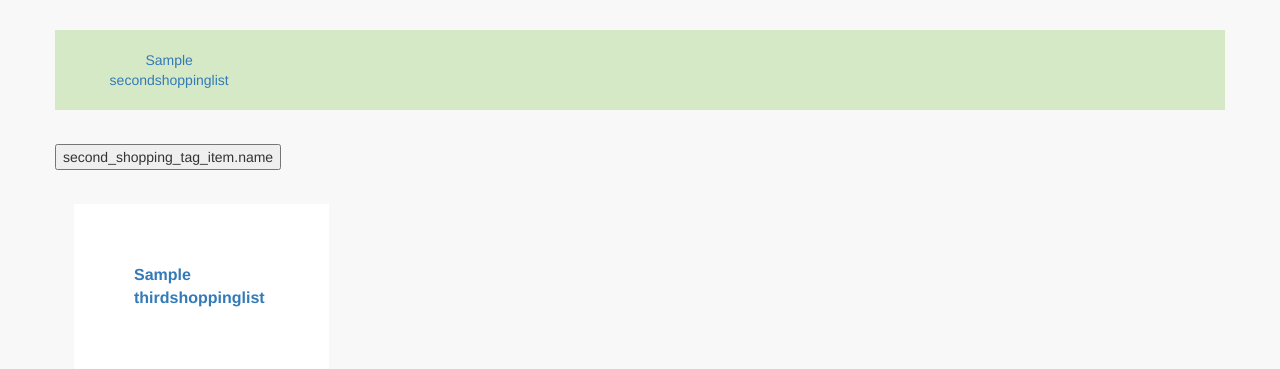
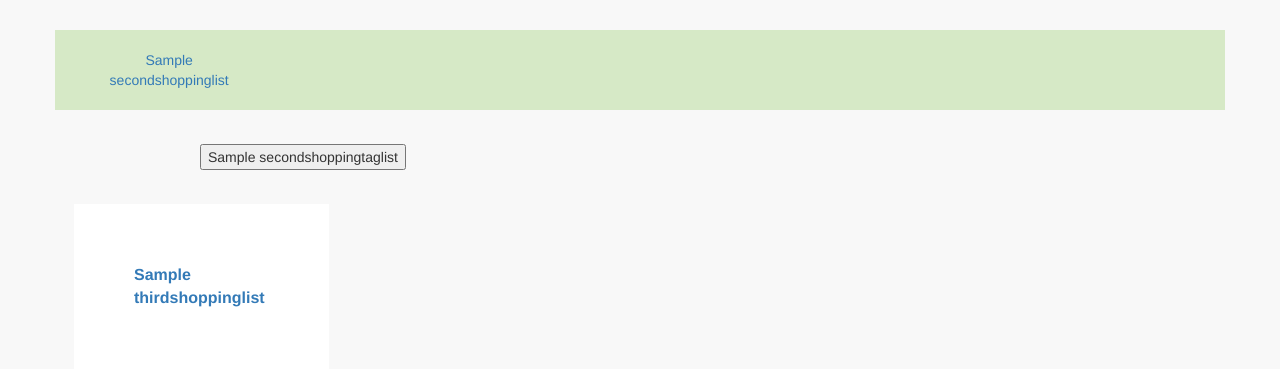
Before and after one commit to duyabobo/feidan, a Django app: a page that uses shoppinglist/templates/second_tag.html in a window 1280 px wide; the page is wider, and only the part inside the window is pictured. Shown: the top 369 px of that part. Run offline with Django 3.2, Linux system fonts and the light colour scheme; tables that the repository leaves empty hold one stand-in row (values such as "Sample post"); some libraries are stand-ins or nearby versions.

Commit message:
U css：修改一下样式

```diff
--- a/shoppinglist/admin.py
+++ b/shoppinglist/admin.py
@@ -22,6 +22,12 @@ class ThirdShoppingListAdmin(admin.ModelAdmin):
     search_fields = ('id', 'name')
 
 
+class SecondShoppingTagListAdmin(admin.ModelAdmin):
+    list_display = ('id', 'name', 'serial_number')
+    search_fields = ('id', 'name')
+
+
 admin.site.register(FirstShoppingList, FirstShoppingListAdmin)
 admin.site.register(SecondShoppingList, SecondShoppingListAdmin)
 admin.site.register(ThirdShoppingList, ThirdShoppingListAdmin)
+admin.site.register(SecondShoppingTagList, SecondShoppingTagListAdmin)
--- a/shoppinglist/static/css/shoppinglist.css
+++ b/shoppinglist/static/css/shoppinglist.css
@@ -24,13 +24,9 @@ body > div.container > div > div.second_shopping_item {
     margin-bottom: 4px;
 }
 
-.second_shopping_list_tag {
-    margin-bottom: 4px;
-}
-
-body > div.container > div.second_shopping_list_tag {
-    margin-left: 40px;
-    margin-right: 40px;
+body > div.second_shopping_tag_list {
+    margin-left: 200px;
+    margin-right: 200px;
 }
 
 .third_shopping_item {
--- a/shoppinglist/templates/second_tag.html
+++ b/shoppinglist/templates/second_tag.html
@@ -1,7 +1,7 @@
 <div class="container">
 <div class="row">
     {% for second_shopping_tag_item in second_shopping_tag_list %}
-        <button> second_shopping_tag_item.name </button>
+        <button> {{ second_shopping_tag_item.name }} </button>
     {% endfor %}
 </div>
 </div>
```
